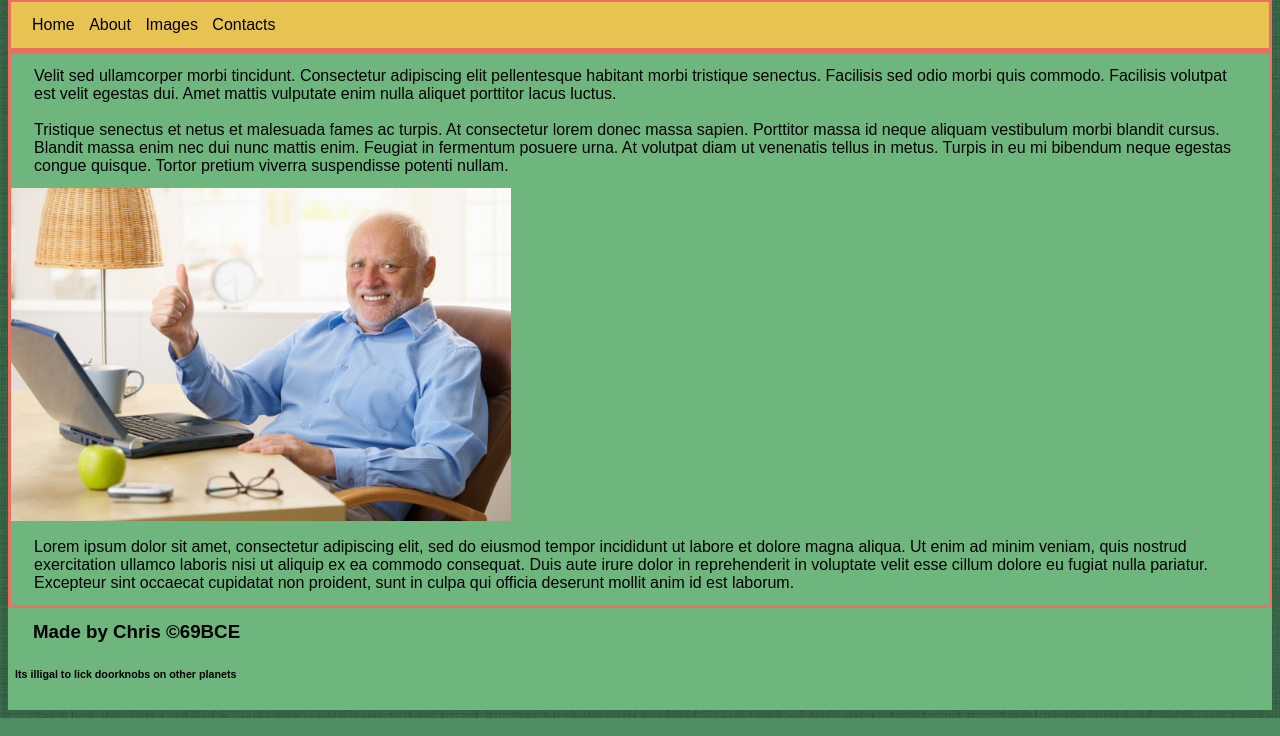
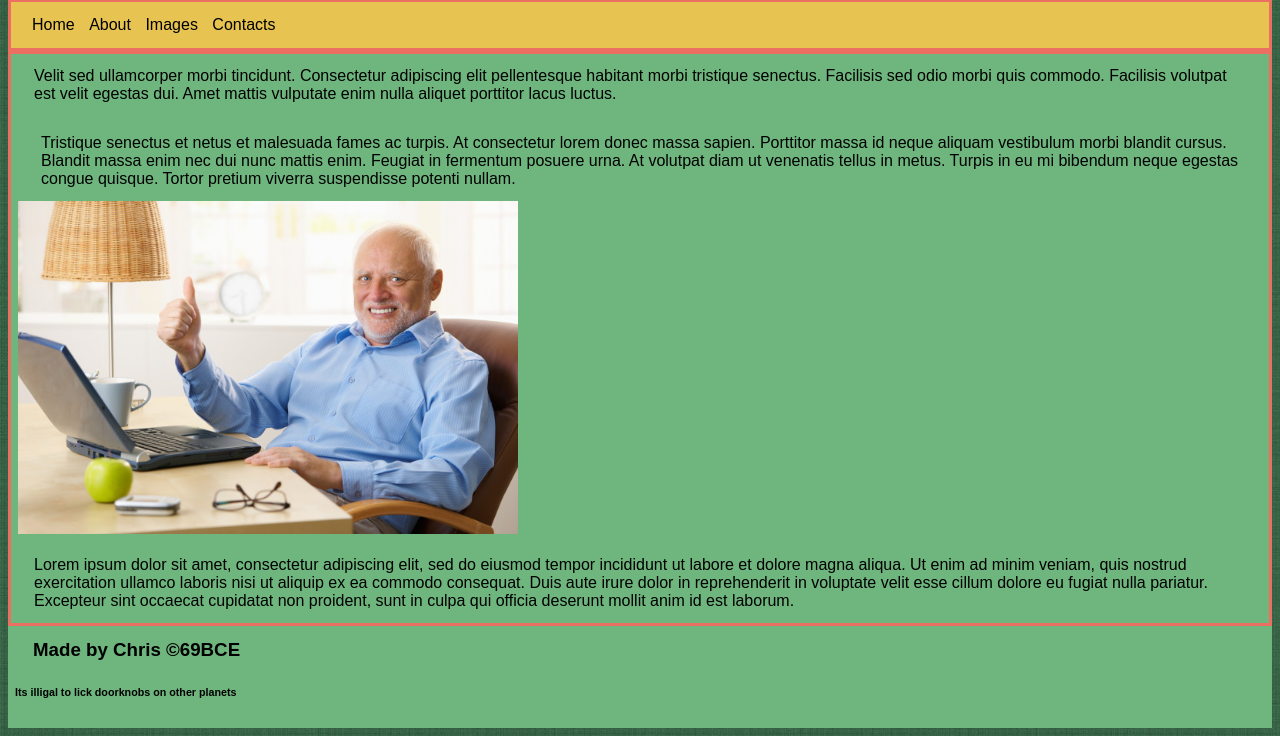
Before and after one commit to chrisknapton98/website, a plain HTML site: page index.html in a window 1280 px wide. Shown: the part 99-835 px from the top of the page. Drawn offline with Linux system fonts and the light colour scheme.

Commit message:
padding changes to article tag

```diff
--- a/stylesheet.css
+++ b/stylesheet.css
@@ -35,6 +35,9 @@ footer {
 footer h3{
   margin: 8px 18px;
 }
+article {
+  padding: 5px 7px;
+}
 body {
   font-family: "Arial", sans-serif;
   background-color: #508d64;
```
